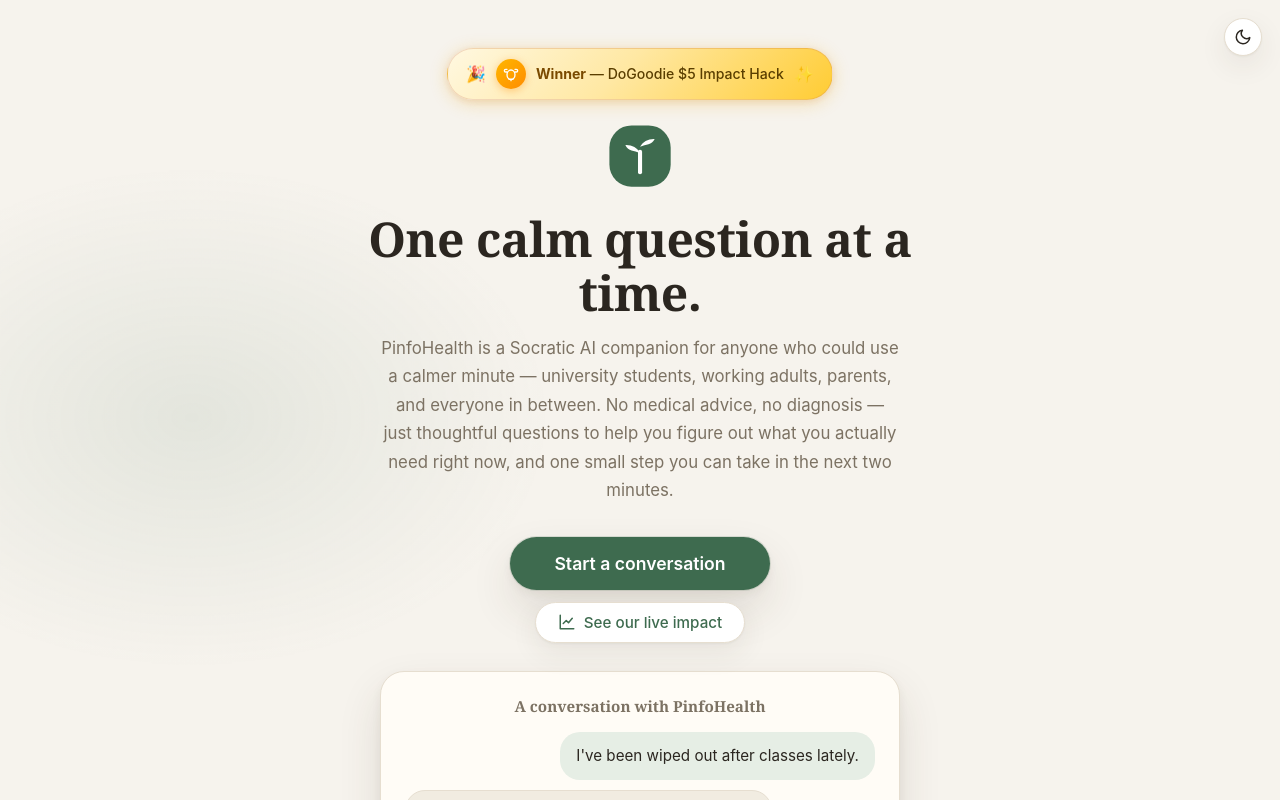
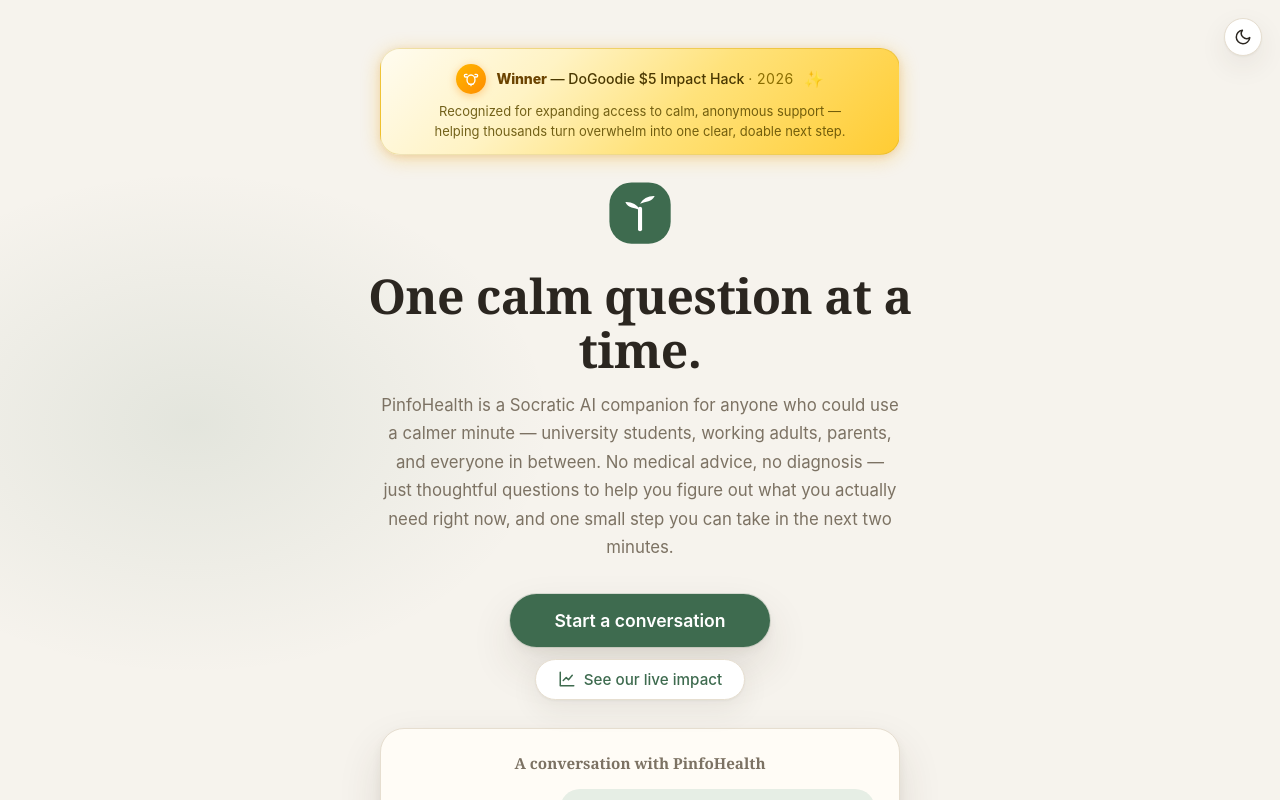
Before and after one commit to daryllpagtananan61926/pinfohealth_ai, a React (Vite) app in the folder frontend/: page / in a window 1280 px wide. Shown: the top 800 px of the page. Built offline with nearby package versions, Linux system fonts and the light colour scheme.

Commit message:
feat(landing): enhance winner banner with updated design and description

```diff
--- a/frontend/src/App.jsx
+++ b/frontend/src/App.jsx
@@ -112,7 +112,7 @@
       </div>
       <div className="landing-inner">
         <div className="won-banner" role="status" aria-label="Winner announcement">
-          <span className="won-confetti" aria-hidden="true">🎉</span>
+          <div className="won-banner-main">
             <span className="won-trophy" aria-hidden="true">
               <svg width="18" height="18" viewBox="0 0 24 24" fill="none" stroke="currentColor" strokeWidth="2" strokeLinecap="round" strokeLinejoin="round">
                 <path d="M6 13c0 3.87 2.69 7 6 7s6-3.13 6-7-2.69-7-6-7-6 3.13-6 7z" />
@@ -123,9 +123,11 @@
               </svg>
             </span>
             <span className="won-text">
-            <strong>Winner</strong> — DoGoodie $5 Impact Hack
+              <strong>Winner</strong> — DoGoodie $5 Impact Hack <span className="won-year">· 2026</span>
             </span>
-          <span className="won-confetti" aria-hidden="true">✨</span>
+            <span className="won-sparkle" aria-hidden="true">✨</span>
+          </div>
+          <p className="won-desc">Recognized for expanding access to calm, anonymous support — helping thousands turn overwhelm into one clear, doable next step.</p>
         </div>
         <Logo size={68} className="landing-badge" />
         <h1 className="landing-title">One calm question at a time.</h1>
--- a/frontend/src/styles.css
+++ b/frontend/src/styles.css
@@ -207,24 +207,34 @@
 }
 
 .won-banner {
-  display: inline-flex;
-  align-items: center;
-  gap: 10px;
-  margin-bottom: 22px;
-  padding: 10px 18px;
-  background: linear-gradient(135deg, #fff8e1 0%, #ffe8a3 45%, #ffcc33 100%);
-  border: 1px solid rgba(201, 123, 93, 0.25);
-  border-radius: var(--radius-pill);
-  box-shadow: 0 2px 12px rgba(201, 123, 93, 0.18), 0 1px 3px rgba(66, 52, 35, 0.08);
-  color: #5a3e00;
+  display: flex;
+  flex-direction: column;
+  align-items: center;
+  gap: 7px;
+  margin-bottom: 24px;
+  padding: 15px 22px 13px;
+  width: 100%;
+  max-width: 520px;
+  background: linear-gradient(135deg, #fffcf0 0%, #fff3c4 30%, #ffe27a 58%, #ffcc33 100%);
+  border: 1px solid rgba(180, 140, 0, 0.22);
+  border-radius: 20px;
+  box-shadow: 0 4px 18px rgba(180, 140, 0, 0.14), 0 1px 4px rgba(66, 52, 35, 0.06), inset 0 1px 0 rgba(255,255,255,0.7);
+  color: #4a3800;
   font-size: 0.88rem;
   font-weight: 500;
   line-height: 1.4;
-  animation: wonEntrance 0.8s cubic-bezier(0.34, 1.56, 0.64, 1) forwards, wonGlow 3s ease-in-out infinite 1.2s;
+  text-align: center;
+  animation: wonEntrance 0.85s cubic-bezier(0.34, 1.56, 0.64, 1) forwards, wonGlow 3s ease-in-out infinite 1.4s;
   opacity: 0;
   transform: translateY(16px) scale(0.96);
   position: relative;
   overflow: hidden;
+}
+
+.won-banner-main {
+  display: inline-flex;
+  align-items: center;
+  gap: 10px;
 }
 
 .won-banner::before {
@@ -255,18 +265,36 @@
 }
 
 .won-text strong {
-  font-weight: 700;
-  color: #7a4a00;
-}
-
-.won-confetti {
+  font-weight: 800;
+  letter-spacing: -0.01em;
+  color: #6b4300;
+}
+
+.won-year {
+  font-weight: 400;
+  color: #8a6d00;
+  letter-spacing: 0.03em;
+}
+
+.won-sparkle {
   flex-shrink: 0;
   font-size: 1rem;
-  animation: wonFloat 2s ease-in-out infinite;
-}
-
-.won-confetti:last-child {
-  animation-delay: 0.5s;
+  animation: wonFloat 2.2s ease-in-out infinite;
+}
+
+.won-desc {
+  margin: 0;
+  max-width: 460px;
+  font-size: 0.81rem;
+  font-weight: 400;
+  line-height: 1.55;
+  color: #5f4d00;
+  opacity: 0.88;
+  text-wrap: balance;
+}
+
+:root[data-theme='dark'] .won-desc {
+  color: #f0d88a;
 }
 
 @keyframes wonEntrance {
```
Also changed, not shown: 1 other file (tests, documents, lock files or other folders). Lines whose indentation alone changed are shown as unchanged.
